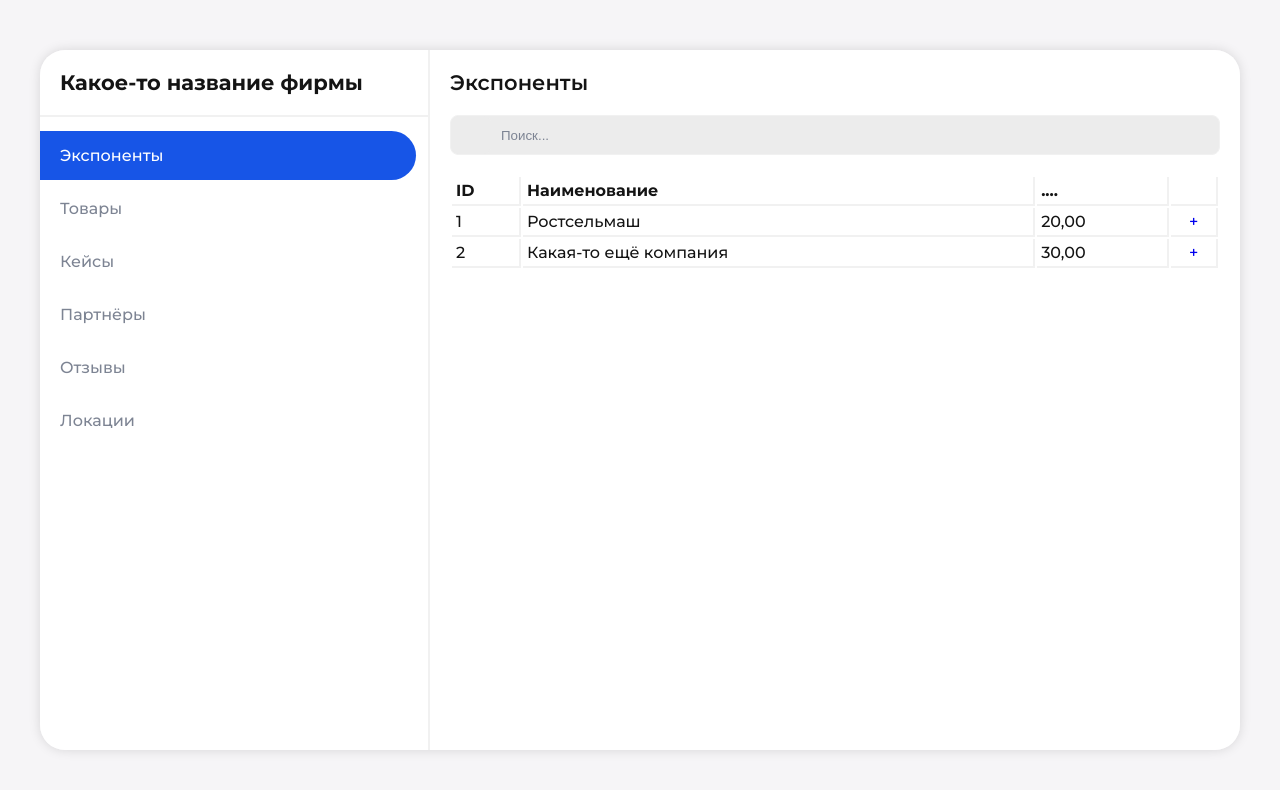
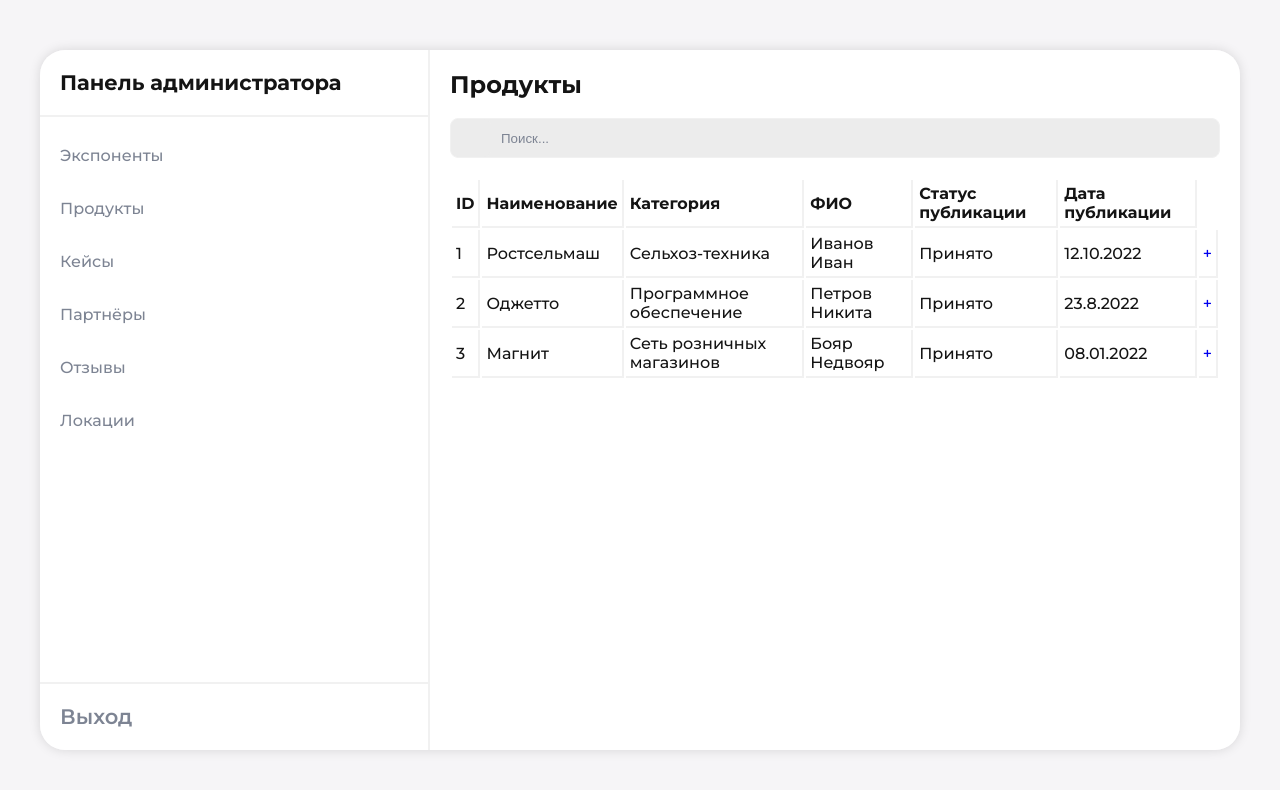
Before and after one commit to milkhunters/hahaton-frontend, a Vue app: page /admin/products in a window 1280 px wide. Shown: the top 790 px of the page. Built offline with nearby package versions, Linux system fonts and the light colour scheme; a web font is replaced by a local one.

Commit message:
fix admin pages

```diff
--- a/src/components/admin/admin.vue
+++ b/src/components/admin/admin.vue
@@ -3,8 +3,8 @@
     <div class="admin_wrapper">
       <admin-navbar></admin-navbar>
       <div class="admin_data">
-        <h2 class="data_title">Экспоненты</h2>
-        <admin-search></admin-search>
+<!--        <h2 class="data_title">Экспоненты</h2>-->
+<!--        <admin-search></admin-search>-->
         <admin-form></admin-form>
       </div>
     </div>
@@ -12,7 +12,7 @@
 </template>
 
 <script>
-import AdminSearch from "@/components/admin/adminComponent/AdminSearch";
+// import AdminSearch from "@/components/admin/adminComponent/adminSearch";
 
 import adminNavbar from "@/components/admin/adminComponent/adminNavbar";
 
@@ -20,10 +20,16 @@ import adminForm from "@/components/admin/adminComponent/adminForm";
 
 export default {
   name: "AdminApp",
-  components: {AdminSearch, adminNavbar, adminForm}
+  components: { adminNavbar, adminForm},
+  // mounted() {
+  //   if (router === '/admin/products')
+  //   document.getElementById("product").style.backgroundColor = 'blue';
+  //   document.getElementById('product').style.color = 'white';
+  // }
+  }
 
-}
 </script>
+
 
 <style scoped>
 .admin_cover {
--- a/src/components/admin/adminComponent/adminForm.vue
+++ b/src/components/admin/adminComponent/adminForm.vue
@@ -1,25 +1,8 @@
 <template>
 <div>
-  <table class="admin_table">
-    <tr>
-      <th>ID</th>
-      <th>Наименование</th>
-      <th>....</th>
-      <th></th>
-    </tr>
-    <tr>
-      <td>1</td>
-      <td>Ростсельмаш</td>
-      <td>20,00</td>
-      <td><a href="#" class="table_link">+</a></td>
-    </tr>
-    <tr>
-      <td>2</td>
-      <td>Какая-то ещё компания</td>
-      <td>30,00</td>
-      <td><a href="#" class="table_link">+</a></td>
-    </tr>
-  </table>
+
+  <router-view></router-view>
+
 </div>
 </template>
 
@@ -30,30 +13,30 @@ export default {
 </script>
 
 <style scoped>
-/*admin table*/
-.admin_table {
-  margin-top: 20px;
-  width: 100%;
-}
-.admin_table tr {
-  border: 1px solid var(--border-light);
-}
-.admin_table th {
-  border-right: 2px solid var(--border-light);
-  border-bottom: 2px solid var(--border-light);
-  text-align: left;
-  padding: 4px;
-}
-.admin_table td {
-  border-right: 2px solid var(--border-light);
-  padding: 4px;
-  border-bottom: 2px solid var(--border-light);
-}
-.table_link {
-  display: flex;
-  justify-content: center;
-  align-items: center;
-  width: 100%;
-  height: 100%;
-}
+/*!*admin table*!*/
+/*.admin_table {*/
+/*  margin-top: 20px;*/
+/*  width: 100%;*/
+/*}*/
+/*.admin_table tr {*/
+/*  border: 1px solid var(--border-light);*/
+/*}*/
+/*.admin_table th {*/
+/*  border-right: 2px solid var(--border-light);*/
+/*  border-bottom: 2px solid var(--border-light);*/
+/*  text-align: left;*/
+/*  padding: 4px;*/
+/*}*/
+/*.admin_table td {*/
+/*  border-right: 2px solid var(--border-light);*/
+/*  padding: 4px;*/
+/*  border-bottom: 2px solid var(--border-light);*/
+/*}*/
+/*.table_link {*/
+/*  display: flex;*/
+/*  justify-content: center;*/
+/*  align-items: center;*/
+/*  width: 100%;*/
+/*  height: 100%;*/
+/*}*/
 </style>
--- a/src/components/admin/adminComponent/adminNavbar.vue
+++ b/src/components/admin/adminComponent/adminNavbar.vue
@@ -1,18 +1,19 @@
 <template>
   <div class="admin_navbar">
     <h1 class="navbar_title" title="Какое-то название фирмы">
-      Какое-то название фирмы
+      Панель администратора
     </h1>
     <div class="navbar_crud">
-      <router-link :to="{name: 'exhibitors'}" class="navbar_crud_item navbar_crud_item_active">Экспоненты</router-link>
-      <router-link :to="{name: 'products'}" class="navbar_crud_item">Товары</router-link>
-      <router-link :to="{name: 'cases'}" class="navbar_crud_item">Кейсы</router-link>
-      <router-link :to="{name: 'partners'}" class="navbar_crud_item">Партнёры</router-link>
-      <router-link :to="{name: 'reviews'}" class="navbar_crud_item">Отзывы</router-link>
-      <router-link :to="{name: 'locations'}" class="navbar_crud_item">Локации</router-link>
+
+      <router-link :to="{name: 'exhibitors'}" id="exhibitos" class="navbar_crud_item navbar_crud_item_active">Экспоненты</router-link>
+      <router-link :to="{name: 'products'}" id="product" class="navbar_crud_item">Продукты</router-link>
+      <router-link :to="{name: 'cases'}" id="case" class="navbar_crud_item">Кейсы</router-link>
+      <router-link :to="{name: 'partners'}" id="partners" class="navbar_crud_item">Партнёры</router-link>
+      <router-link :to="{name: 'reviews'}" id="reviews" class="navbar_crud_item">Отзывы</router-link>
+      <router-link :to="{name: 'locations'}" id="location" class="navbar_crud_item">Локации</router-link>
     </div>
-<!--    <router-link :to="{name: 'exit'}" class="navbar_exit">Выход <i class="fa-regular fa-right-from-bracket"></i-->
-<!--    ></router-link>-->
+     <router-link :to="{name: 'login'}" class="navbar_exit">Выход <i class="fa-regular fa-right-from-bracket"></i></router-link>
+    <!-- Тут тупо добавить js с запросом апи на /logout. И починить вёрстку-->
   </div>
 </template>
 
@@ -54,10 +55,10 @@ export default {
 .navbar_crud_item:hover {
   background: var(--content-color-hover);
 }
-.navbar_crud_item_active {
-  background: var(--primary-color) !important;
-  color: #fff;
-}
+/*.navbar_crud_item_active {*/
+/*  background: var(--primary-color) !important;*/
+/*  color: #fff;*/
+/*}*/
 .navbar_exit {
   font-size: 21px;
   font-weight: 600;
--- a/src/components/admin/adminPages/adminCase.vue
+++ b/src/components/admin/adminPages/adminCase.vue
@@ -1,12 +1,17 @@
 <template>
+  <h2 class="data_title">Кейсы</h2>
+  <br>
+  <admin-search></admin-search>
 <div>
   Admin Case
 </div>
 </template>
 
 <script>
+import AdminSearch from "@/components/admin/adminComponent/adminSearch";
 export default {
-  name: "adminCase"
+  name: "adminCase",
+  components: {AdminSearch}
 }
 </script>
 
--- a/src/components/admin/adminPages/adminExhibitors.vue
+++ b/src/components/admin/adminPages/adminExhibitors.vue
@@ -1,15 +1,71 @@
 <template>
+  <h2 class="data_title">Экспоненты</h2>
+  <br>
+  <admin-search></admin-search>
 <div>
-  Exhibitos
+  <table class="admin_table">
+
+    <tr>
+      <th>ID</th>
+      <th>Наименование</th>
+      <th>...</th>
+    </tr>
+
+    <tr>
+      <td>1</td>
+      <td>Ростсельмаш</td>
+      <td>20,00</td>
+      <td><a href="#" class="table_link">+</a></td>
+    </tr>
+
+    <tr>
+      <td>2</td>
+      <td>Какая-то ещё компания</td>
+      <td>30,00</td>
+      <td><a href="#" class="table_link">+</a></td>
+    </tr>
+
+  </table>
 </div>
 </template>
 
 <script>
+import AdminSearch from "@/components/admin/adminComponent/adminSearch";
 export default {
-  name: "ExhibitorsApp"
+  name: "ExhibitorsApp",
+  components: {AdminSearch},
+
+
 }
 </script>
 
+
+
 <style scoped>
-
+  /*admin table*/
+.admin_table {
+  margin-top: 20px;
+  width: 100%;
+}
+.admin_table tr {
+  border: 1px solid var(--border-light);
+}
+.admin_table th {
+  border-right: 2px solid var(--border-light);
+  border-bottom: 2px solid var(--border-light);
+  text-align: left;
+  padding: 4px;
+}
+.admin_table td {
+  border-right: 2px solid var(--border-light);
+  padding: 4px;
+  border-bottom: 2px solid var(--border-light);
+}
+.table_link {
+  display: flex;
+  justify-content: center;
+  align-items: center;
+  width: 100%;
+  height: 100%;
+}
 </style>
--- a/src/components/admin/adminPages/adminLocations.vue
+++ b/src/components/admin/adminPages/adminLocations.vue
@@ -1,12 +1,17 @@
 <template>
+  <h2 class="data_title">Локации</h2>
+  <br>
+  <admin-search></admin-search>
 <div>
-
+Location
 </div>
 </template>
 
 <script>
+import AdminSearch from "@/components/admin/adminComponent/adminSearch";
 export default {
-  name: "adminLocations"
+  name: "adminLocations",
+  components: {AdminSearch}
 }
 </script>
 
--- a/src/components/admin/adminPages/adminPartner.vue
+++ b/src/components/admin/adminPages/adminPartner.vue
@@ -1,12 +1,18 @@
 <template>
+  <h2 class="data_title">Партнёры</h2>
+  <br>
+ <admin-search></admin-search>
 <div>
-
+Partner
 </div>
 </template>
 
 <script>
+import AdminSearch from "@/components/admin/adminComponent/adminSearch";
 export default {
-  name: "adminPartner"
+  name: "adminPartner",
+  components: {AdminSearch},
+
 }
 </script>
 
--- a/src/components/admin/adminPages/adminProduct.vue
+++ b/src/components/admin/adminPages/adminProduct.vue
@@ -1,15 +1,86 @@
 <template>
-<div>
-Admin Product
-</div>
+  <h2 class="data_title">Продукты</h2>
+  <br>
+  <admin-search></admin-search>
+  <div>
+    <table class="admin_table">
+
+        <tr>
+          <th>ID</th>
+          <th>Наименование</th>
+          <th>Категория</th>
+          <th>ФИО</th>
+          <th>Статус публикации</th>
+          <th>Дата публикации</th>
+        </tr>
+
+
+      <tr v-for="item in exhibitors" :key="item.id">
+        <td>{{ item.id }}</td>
+        <td>{{ item.companyName }}</td>
+        <td>{{ item.categorie }}</td>
+        <td>{{ item.fio }}</td>
+        <td>{{ item.status }}</td>
+        <td>{{ item.date }}</td>
+        <td><a href="#" class="table_link">+</a></td>
+      </tr>
+
+
+
+    </table>
+  </div>
+
 </template>
 
 <script>
+import AdminSearch from "@/components/admin/adminComponent/adminSearch";
 export default {
-  name: "adminProduct"
+  name: "adminProduct",
+  components: {AdminSearch},
+  data() {
+    return{
+      exhibitors: [
+        {
+          id: 1, companyName: 'Ростсельмаш', categorie: 'Сельхоз-техника', fio: 'Иванов Иван', inn: '123456789', status: 'Принято', date: '12.10.2022'
+        },
+        {
+          id: 2, companyName: 'Оджетто', categorie: 'Программное обеспечение', fio: 'Петров Никита ', inn: '646432763', status: 'Принято', date: '23.8.2022'
+        },
+        {
+          id: 3, companyName: 'Магнит', categorie: 'Сеть розничных магазинов', fio: 'Бояр Недвояр', inn: '992837563', status: 'Принято', date: '08.01.2022'
+        }
+      ]
+    }
+  },
+
 }
 </script>
 
 <style scoped>
+.admin_table {
+  margin-top: 20px;
+  width: 100%;
+}
+.admin_table tr {
+  border: 1px solid var(--border-light);
+}
+.admin_table th {
+  border-right: 2px solid var(--border-light);
+  border-bottom: 2px solid var(--border-light);
+  text-align: left;
+  padding: 4px;
+}
+.admin_table td {
+  border-right: 2px solid var(--border-light);
+  padding: 4px;
+  border-bottom: 2px solid var(--border-light);
+}
+.table_link {
+  display: flex;
+  justify-content: center;
+  align-items: center;
+  width: 100%;
+  height: 100%;
+}
 
 </style>
--- a/src/components/admin/adminPages/adminReviews.vue
+++ b/src/components/admin/adminPages/adminReviews.vue
@@ -1,12 +1,17 @@
 <template>
+  <h2 class="data_title">Отзывы</h2>
+  <br>
+  <admin-search></admin-search>
 <div>
-
+Reviews
 </div>
 </template>
 
 <script>
+import AdminSearch from "@/components/admin/adminComponent/adminSearch";
 export default {
-  name: "adminReviews"
+  name: "adminReviews",
+  components: {AdminSearch}
 }
 </script>
 
```
Also changed, not shown: src/components/admin/adminComponent/adminSearch.vue (renamed from src/components/admin/adminComponent/AdminSearch.vue).
